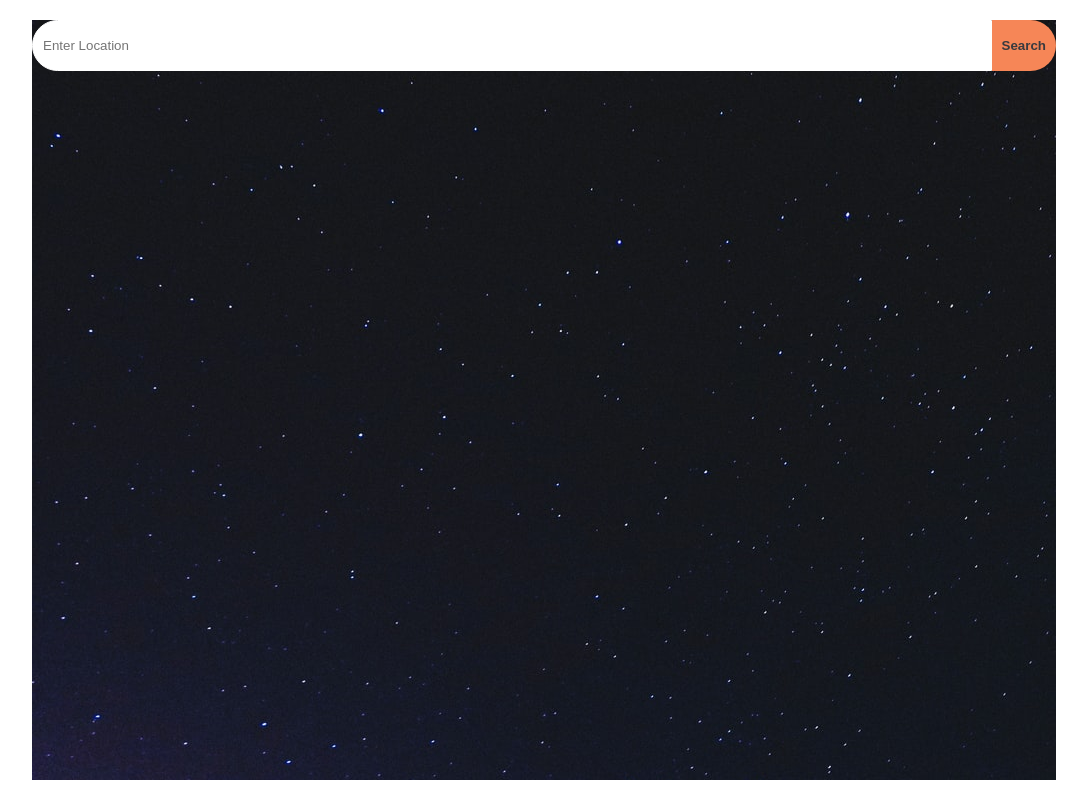
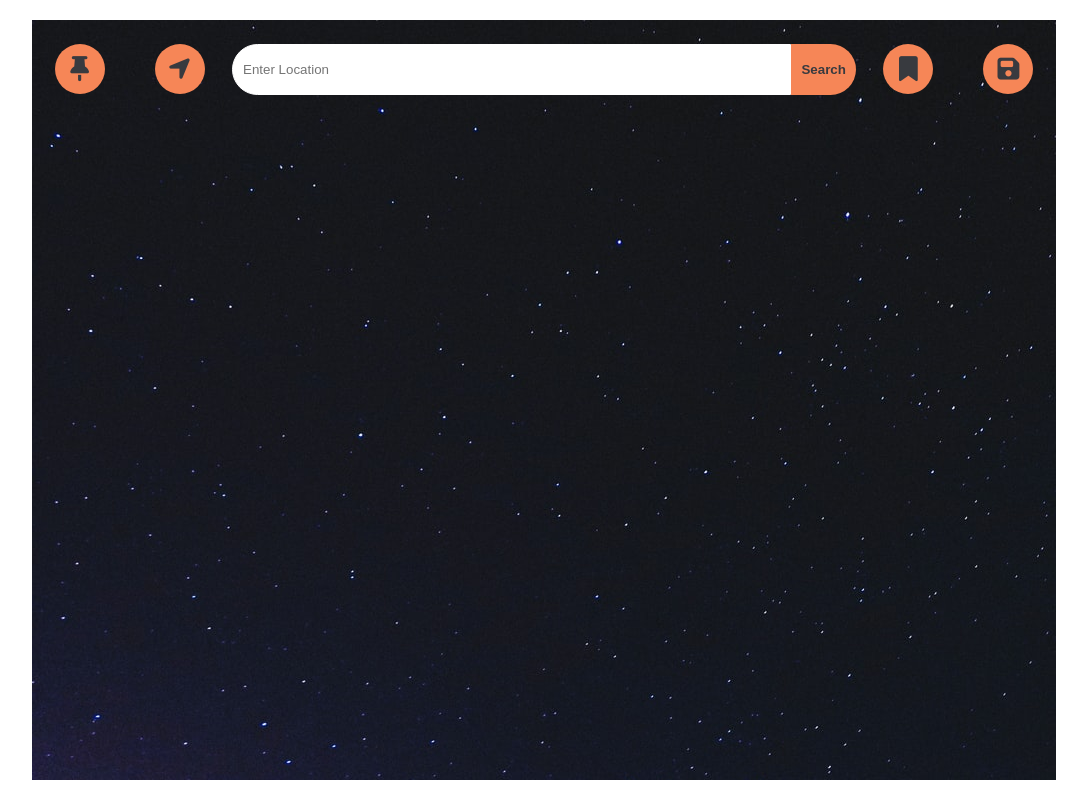
Before and after one commit to martin-alem/react-weather-app, a React (Create React App) app: page / in a window 1280 px wide. Shown: the whole page, without its empty margins (96-1183 px from the left). Built offline with nearby package versions, Linux system fonts and the light colour scheme.

Commit message:
implement weather manager component and add sub components

```diff
--- a/src/components/WeatherManager/WeatherManager.css
+++ b/src/components/WeatherManager/WeatherManager.css
@@ -5,3 +5,33 @@
     background-repeat:no-repeat;
     margin: 2rem auto;
 }
+
+.WeatherManager-controls{
+    padding-top: 2.4rem;
+    display:grid;
+    grid-template-columns: repeat(12, auto);
+    grid-template-areas:
+    "dbtn lbtn sform sform sform sform sform sform sform sform bbtn sbtn";
+    column-gap: .5rem;
+}
+
+.WeatherManager .WeatherManager-controls .search-form{
+    display:hidden;
+    grid-area: sform;
+}
+
+.default-btn{
+    grid-area: dbtn;
+}
+
+.location-btn{
+    grid-area: lbtn;
+}
+
+.bookmark-btn{
+    grid-area: bbtn;
+}
+
+.save-btn{
+    grid-area:sbtn;
+}
--- a/src/components/WeatherManager/WeatherManager.js
+++ b/src/components/WeatherManager/WeatherManager.js
@@ -2,6 +2,10 @@ import React from 'react';
 import "./WeatherManager.css";
 import "./background-image.jpg";
 import SearchForm from '../forms/SearchForm';
+import DefaultButton from '../buttons/DefaultButton';
+import LocationButton from '../buttons/LocationButton';
+import BookMarkButton from '../buttons/BookMarkButton';
+import SaveButton from '../buttons/SaveButton';
 
 class WeatherManager extends React.Component {
     constructor(props) {
@@ -13,7 +17,26 @@ class WeatherManager extends React.Component {
             <React.Fragment>
                 <div className="WeatherManager">
                     <div className="WeatherManager-controls">
-                        <SearchForm />
+                        <div className="search-form">
+                            <SearchForm />
+                        </div>
+                        <div className="default-btn">
+                            <DefaultButton className="default-btn" />
+                        </div>
+
+                        <div className="location-btn">
+                            <LocationButton className="location-btn" />
+                        </div>
+
+                        <div className="bookmark-btn">
+                            <BookMarkButton />
+                        </div>
+
+
+                        <div className="save-btn">
+                            <SaveButton />
+                        </div>
+
                     </div>
                 </div>
             </React.Fragment>
--- a/src/components/buttons/Button.css
+++ b/src/components/buttons/Button.css
@@ -28,4 +28,5 @@ Button:hover {
 
 .fas{
     font-size: 2.5rem ;
+    color: #383A3F;
 }
```
